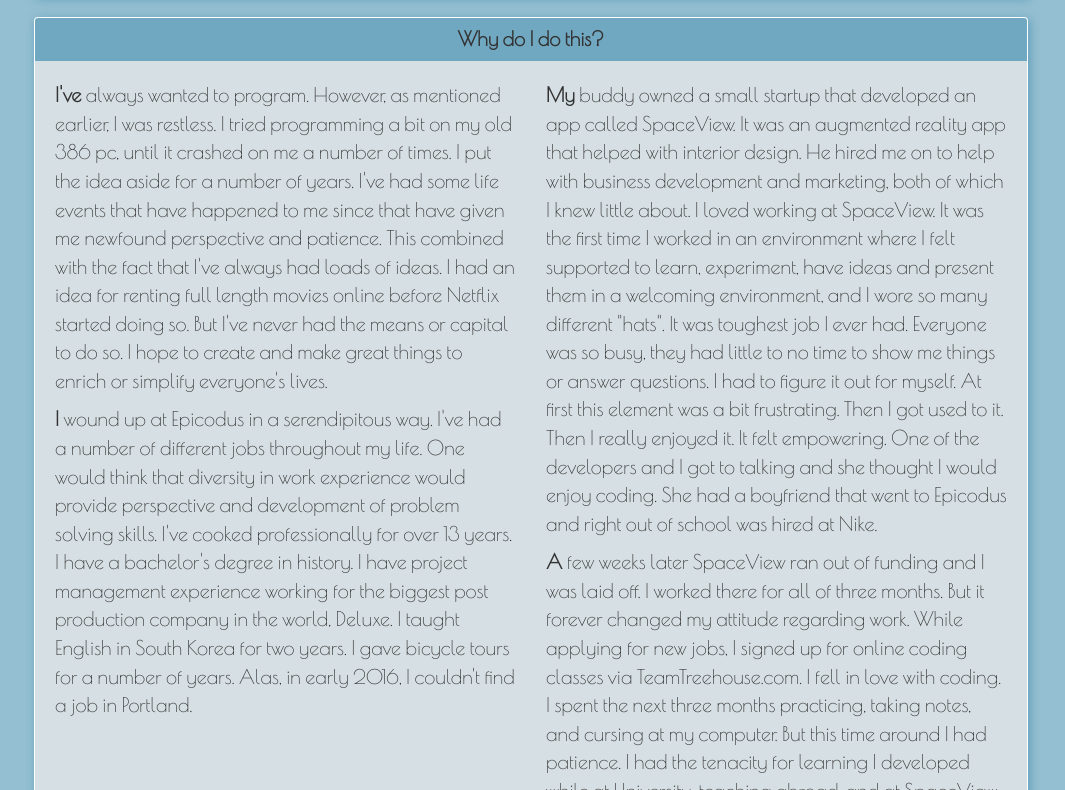
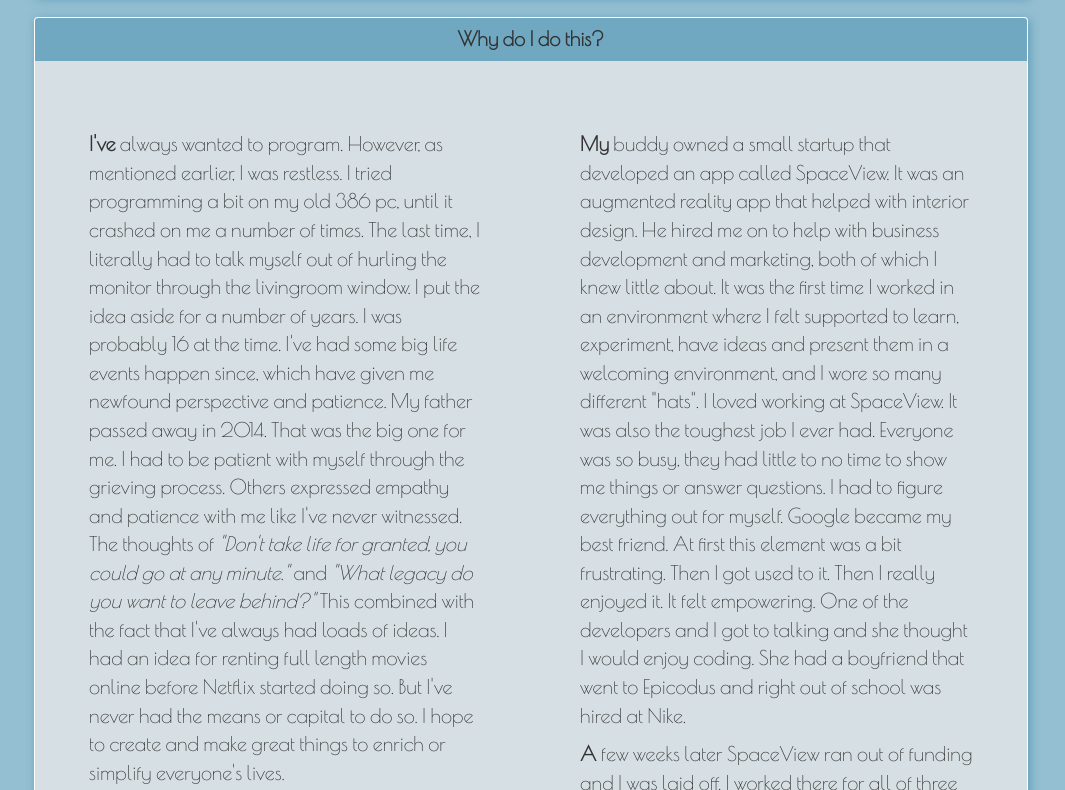
Before and after one commit to Evan-Alexander/jb-site, a plain HTML site: page index.html in a window 1280 px wide. Shown: the part 1609-2399 px from the top of the page, without its empty margins (109-1174 px from the left). Drawn offline with nearby package versions, Linux system fonts and the light colour scheme.

Commit message:
added content to why i do this. It will make for a better story.

```diff
--- a/css/styles.css
+++ b/css/styles.css
@@ -50,6 +50,11 @@ h3 {
   margin-right: 30%;
   margin-left: 10%;
 }
+
+.col-md-6 {
+  padding: 5%;
+}
+
 #site-links {
   text-align: center;
 }
--- a/index.html
+++ b/index.html
@@ -57,14 +57,14 @@
           <div class="panel-heading">
             <h2 class="panel-title">Why do I do this?</h2>
           </div>
-            <div class="panel-body">
+            <div id="why" class="panel-body">
               <div class="row">
                 <div class="col-md-6">
-                  <p><strong>I've</strong> always wanted to program.  However, as mentioned earlier, I was restless.  I tried programming a bit on my old 386 pc, until it crashed on me a number of times.  I put the idea aside for a number of years.  I've had some life events that have happened to me since that have given me newfound perspective and patience.  This combined with the fact that I've always had loads of ideas.  I had an idea for renting full length movies online before Netflix started doing so.  But I've never had the means or capital to do so.  I hope to create and make great things to enrich or simplify everyone's lives.</p>
-                  <p><strong>I</strong> wound up at Epicodus in a serendipitous way.  I've had a number of different jobs throughout my life.  One would think that diversity in work experience would provide perspective and development of problem solving skills.  I've cooked professionally for over 13 years.  I have a bachelor's degree in history.  I have project management experience working for the biggest post production company in the world, Deluxe.  I taught English in South Korea for two years.  I gave bicycle tours for a number of years.  Alas, in early 2016, I couldn't find a job in Portland.</p>
+                  <p><strong>   I've</strong> always wanted to program.  However, as mentioned earlier, I was restless.  I tried programming a bit on my old 386 pc, until it crashed on me a number of times.  The last time, I literally had to talk myself out of hurling the monitor through the livingroom window.  I put the idea aside for a number of years.  I was probably 16 at the time.  I've had some big life events happen since, which have given me newfound perspective and patience.  My father passed away in 2014.  That was the big one for me.  I had to be patient with myself through the grieving process.  Others expressed empathy and patience with me like I've never witnessed.  The thoughts of <em>"Don't take life for granted, you could go at any minute."</em> and <em>"What legacy do you want to leave behind?" </em> This combined with the fact that I've always had loads of ideas.  I had an idea for renting full length movies online before Netflix started doing so.  But I've never had the means or capital to do so.  I hope to create and make great things to enrich or simplify everyone's lives.</p>
+                  <p> <strong>I</strong> wound up at Epicodus in a serendipitous way.  I've had a number of different jobs throughout my life.  One would think that diversity in work experience would provide perspective and development of problem solving skills.  I've cooked professionally for over 13 years.  I have a bachelor's degree in history.  I have project management experience working for the biggest post production company in the world, Deluxe.  I taught English in South Korea for two years.  I gave bicycle tours for a number of years.  Alas, in early 2016, I couldn't find anything but a cooking gig and I was through with that part of my life.</p>
                 </div>
                 <div class="col-md-6">
-                  <p><strong>My</strong> buddy owned a small startup that developed an app called SpaceView.  It was an augmented reality app that helped with interior design.  He hired me on to help with business development and marketing, both of which I knew little about.  I loved working at SpaceView.  It was the first time I worked in an environment where I felt supported to learn, experiment, have ideas and present them in a welcoming environment, and I wore so many different "hats".  It was toughest job I ever had.  Everyone was so busy, they had little to no time to show me things or answer questions.  I had to figure it out for myself. At first this element was a bit frustrating.  Then I got used to it.  Then I really enjoyed it.  It felt empowering.  One of the developers and I got to talking and she thought I would enjoy coding.  She had a boyfriend that went to Epicodus and right out of school was hired at Nike.</p>
+                  <p><strong>My</strong> buddy owned a small startup that developed an app called SpaceView.  It was an augmented reality app that helped with interior design.  He hired me on to help with business development and marketing, both of which I knew little about.  It was the first time I worked in an environment where I felt supported to learn, experiment, have ideas and present them in a welcoming environment, and I wore so many different "hats".  I loved working at SpaceView.  It was also the toughest job I ever had.  Everyone was so busy, they had little to no time to show me things or answer questions.  I had to figure everything out for myself. Google became my best friend.  At first this element was a bit frustrating.  Then I got used to it.  Then I really enjoyed it.  It felt empowering.  One of the developers and I got to talking and she thought I would enjoy coding.  She had a boyfriend that went to Epicodus and right out of school was hired at Nike.</p>
                   <p><strong>A</strong> few weeks later SpaceView ran out of funding and I was laid off.  I worked there for all of three months.  But it forever changed my attitude regarding work.  While applying for new jobs, I signed up for online coding classes via <a class="treehouse" href="https://teamtreehouse.com/"></a>TeamTreehouse.com.  I fell in love with coding.  I spent the next three months practicing, taking notes, and cursing at my computer.  But this time around I had patience.  I had the tenacity for learning I developed while at University, teaching abroad, and at SpaceView.  This all leads me to you reading this right now.  You're still reading!  I'm excited for this new journey.  I have a passion for this like I wished I had with cooking.</p>
                 </div>
               </div>
@@ -93,9 +93,9 @@
             </ul>
           </div>
         </div>
-        <footer>
-          <span>Jason Brown 2017</span>
-        </footer>
+      <footer>
+        <span>Jason Brown 2017</span>
+      </footer>
     </div>
   </body>
 </html>
```
